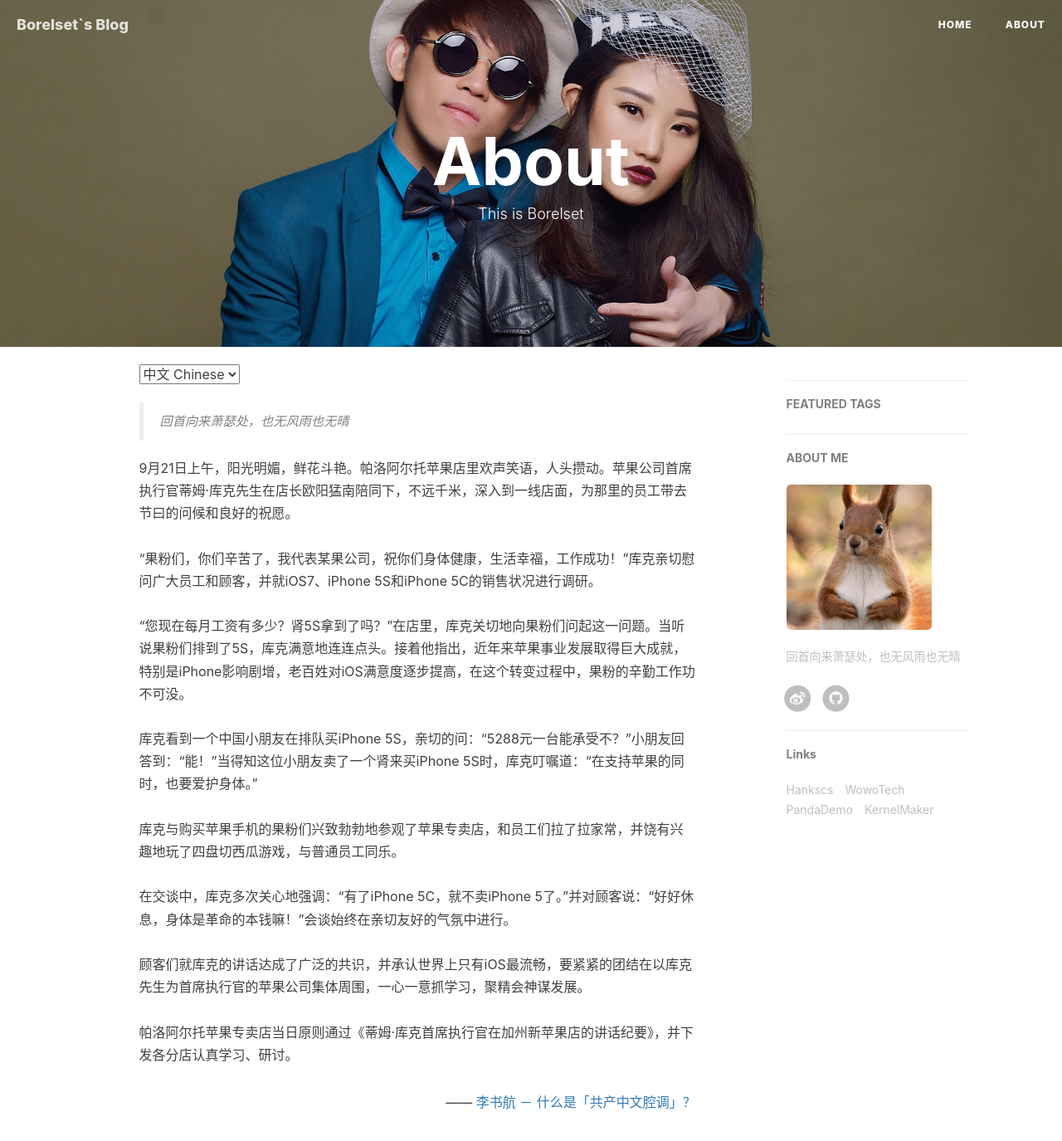
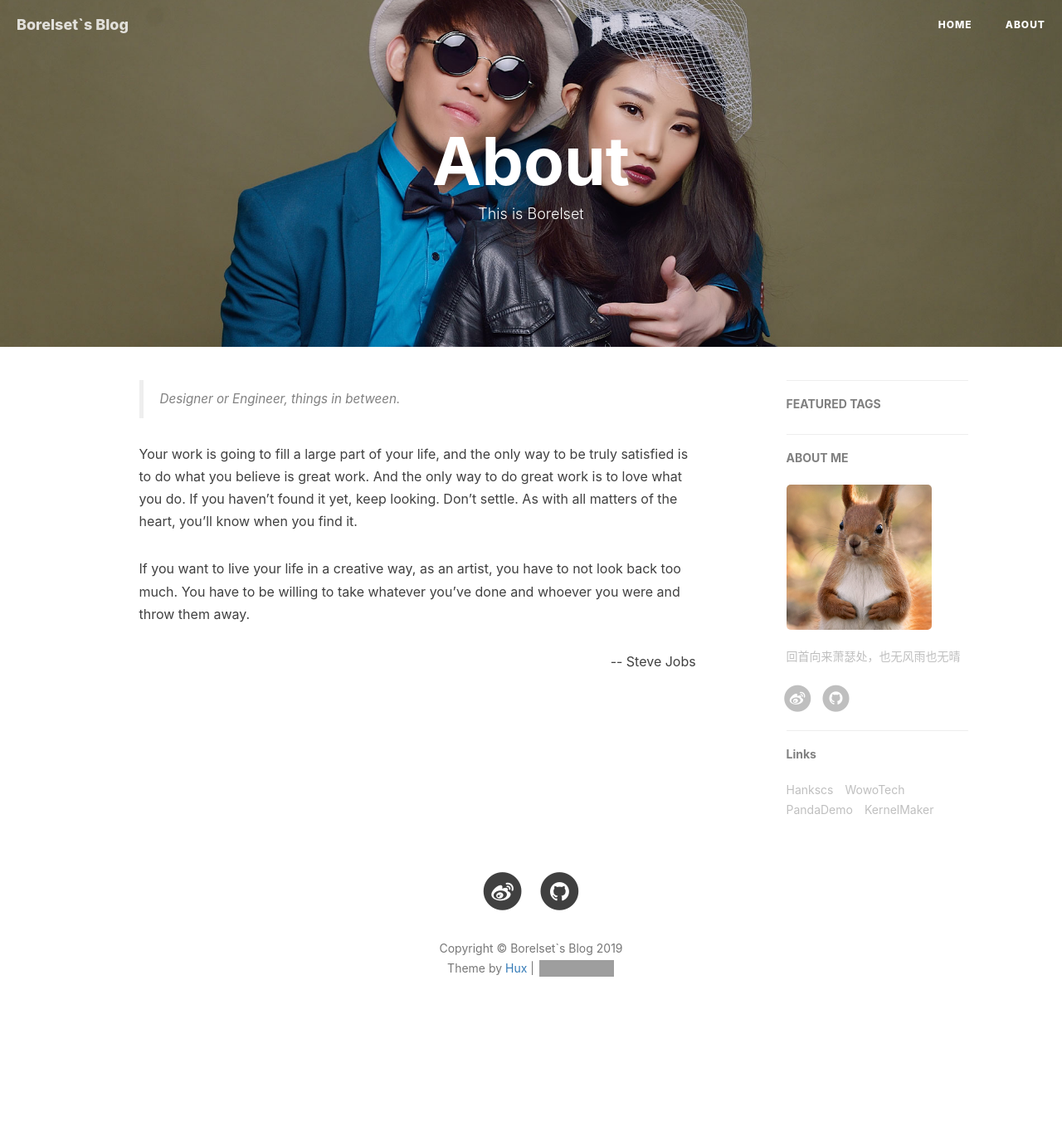
Before and after one commit to Borelset/borelset.github.io, a Jekyll site: the page built from about.html, in a window 1280 px wide and 1400 px high. Shown: the top 1375 px of the window at 83% size. Built offline with Jekyll 4.4.1, drawn with Linux system fonts in a browser that asks for light colours; nearby versions of some CDN libraries; comment, search, counter and statistics services are not loaded; grey boxes are pictures that could not be loaded.

Commit message:
update aboutme

```diff
--- a/about.html
+++ b/about.html
@@ -5,25 +5,7 @@
 header-img: "img/about-bg.jpg"
 ---
 
-<!-- Language Selector -->
-<select onchange= "onLanChange(this.options[this.options.selectedIndex].value)">
-    <option value="0" selected> 中文 Chinese </option>
-    <option value="1"> 英语 English </option>
-</select>
 
-<!-- Chinese Version -->
-<div class="zh post-container">
-    <blockquote>
-        回首向来萧瑟处，也无风雨也无晴
-    </blockquote>
-    9月21日上午，阳光明媚，鲜花斗艳。帕洛阿尔托苹果店里欢声笑语，人头攒动。苹果公司首席执行官蒂姆·库克先生在店长欧阳猛南陪同下，不远千米，深入到一线店面，为那里的员工带去节曰的问候和良好的祝愿。<br><br>“果粉们，你们辛苦了，我代表某果公司，祝你们身体健康，生活幸福，工作成功！”库克亲切慰问广大员工和顾客，并就iOS7、iPhone 5S和iPhone 5C的销售状况进行调研。 <br><br>“您现在每月工资有多少？肾5S拿到了吗？”在店里，库克关切地向果粉们问起这一问题。当听说果粉们排到了5S，库克满意地连连点头。接着他指出，近年来苹果事业发展取得巨大成就，特别是iPhone影响剧增，老百姓对iOS满意度逐步提高，在这个转变过程中，果粉的辛勤工作功不可没。<br><br>库克看到一个中国小朋友在排队买iPhone 5S，亲切的问：“5288元一台能承受不？”小朋友回答到：“能！”当得知这位小朋友卖了一个肾来买iPhone 5S时，库克叮嘱道：“在支持苹果的同时，也要爱护身体。”<br><br>库克与购买苹果手机的果粉们兴致勃勃地参观了苹果专卖店，和员工们拉了拉家常，并饶有兴趣地玩了四盘切西瓜游戏，与普通员工同乐。<br><br>在交谈中，库克多次关心地强调：“有了iPhone 5C，就不卖iPhone 5了。”并对顾客说：“好好休息，身体是革命的本钱嘛！”会谈始终在亲切友好的气氛中进行。<br><br>顾客们就库克的讲话达成了广泛的共识，并承认世界上只有iOS最流畅，要紧紧的团结在以库克先生为首席执行官的苹果公司集体周围，一心一意抓学习，聚精会神谋发展。<br>
-    <br>帕洛阿尔托苹果专卖店当日原则通过《蒂姆·库克首席执行官在加州新苹果店的讲话纪要》，并下发各分店认真学习、研讨。
-
-    <p style="text-align:right;">
-        —— <a href="http://www.zhihu.com/question/19687065">李书航 － 什么是「共产中文腔调」？ </a>
-    </p>
-
-</div>
 
 <!-- English Version -->
 <div class="en post-container">
```
